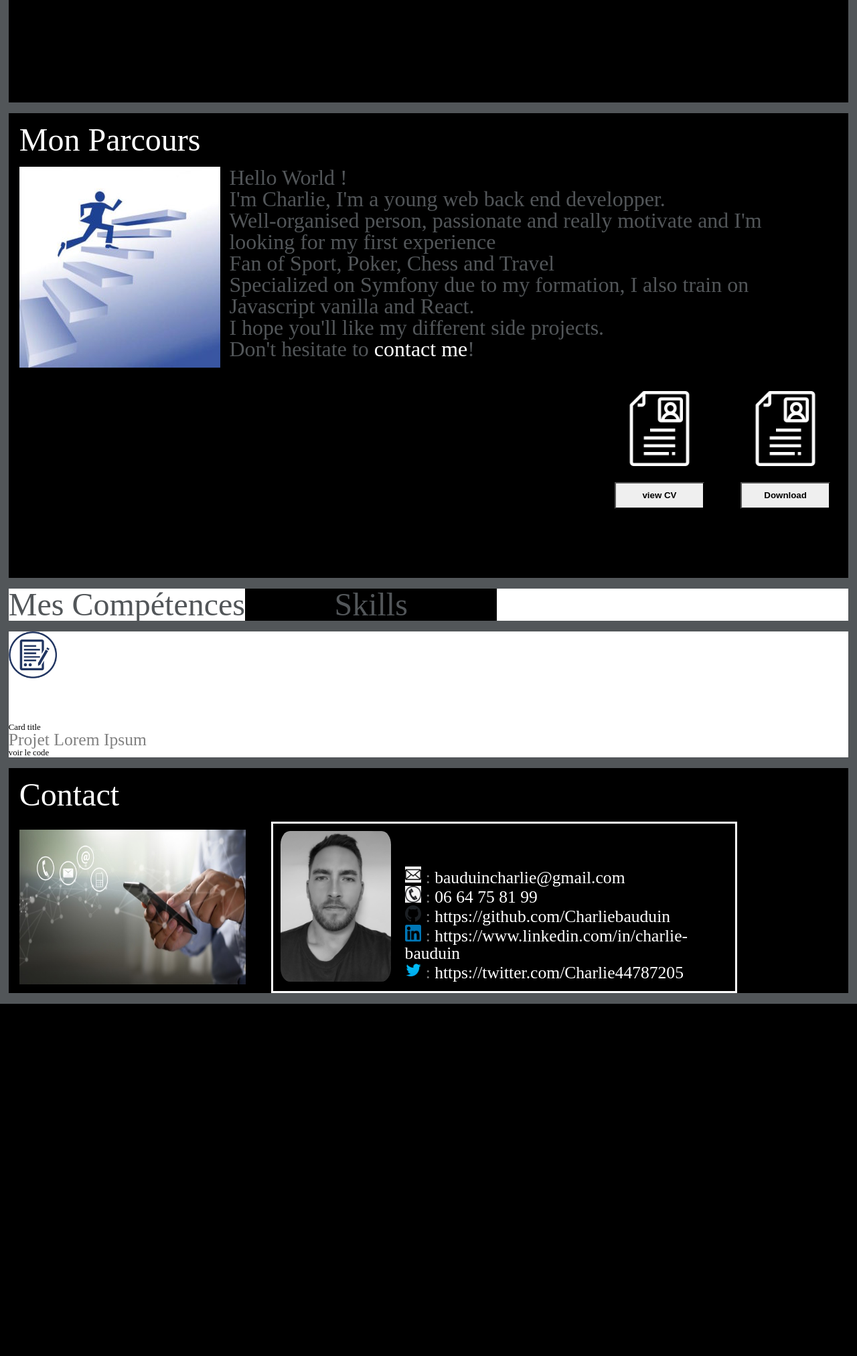
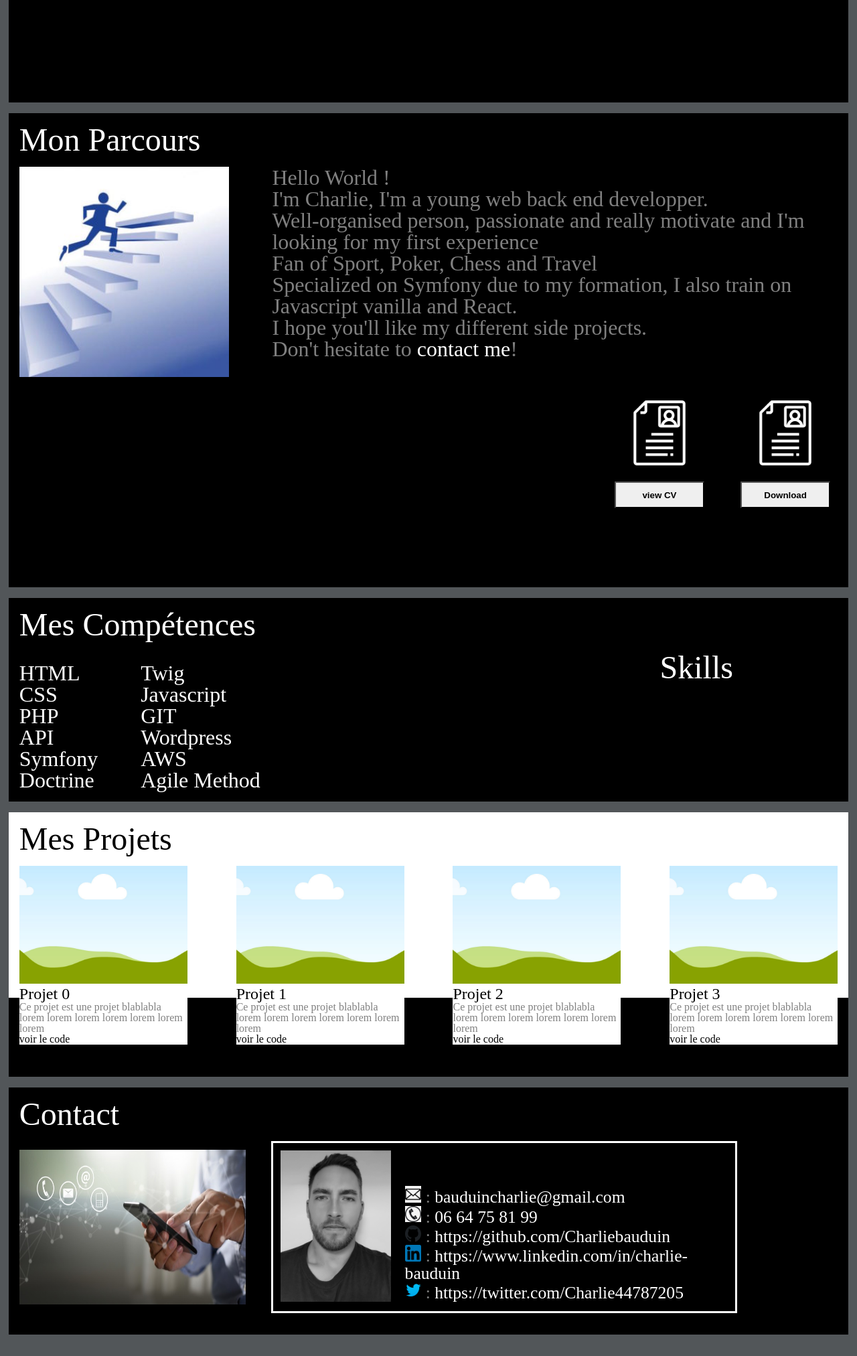
Before and after one commit to Charliebauduin/portfolio, a Symfony app: template Portfolio/templates/home/index.html.twig in a window 1280 px wide. Shown: the whole page at 67% size. Before the commit the page ends 1499 px from the top, so only its background shows below. Run offline with Twig, Linux system fonts and the light colour scheme; the template is opened without the code that fills it, so the values that code supplies are empty; some libraries are stand-ins or nearby versions.

Commit message:
avancement sur refonte du portfolio

```diff
--- a/Portfolio/public/css/style.css
+++ b/Portfolio/public/css/style.css
@@ -1,8 +1,11 @@
 /* ====================================== WRAPPER PART ============================================================*/
+html {
 
+    background-color: #525659;
+
+}
 .wrapper{
 
-    background-color: #525659;
     display: flex;
     flex-direction: column;
     justify-content: center;
@@ -61,6 +64,14 @@
     width: 25%;
     margin-left: 1em;
     margin-bottom: 2em;
+    margin-right: 2em;
+
+}
+
+.parcours-left-part img {
+
+    width: 100%;
+
 
 }
 
@@ -68,12 +79,13 @@
 
     width: 65%;
     margin-bottom: 2em;
+    margin-left: 2em;
 
 }
 
 .parcours-right-part p {
 
-    color: #525659;
+    color: grey;
 
 }
 
@@ -89,6 +101,7 @@
     width: 100%;
     justify-content: flex-end;
 
+
 }
 
 .logo-cv {
@@ -101,7 +114,7 @@
 .cv-view{
 
     width: 15%;
-    height: 80%;
+    height:70%;
     display: flex;
     flex-direction: column;
     text-align: center;
@@ -119,7 +132,7 @@
 .cv-download{
 
     width: 15%;
-    height: 80%;
+    height: 70%;
     display: flex;
     flex-direction: column;
     text-align: center;
@@ -139,10 +152,56 @@
 
 .skills {
     display: flex;
-    background-color: white;
+    background-color: black;
     width: 98%;
     margin: auto;
     margin-bottom: 1em;
+    flex-wrap: wrap;
+
+}
+
+.skills-title {
+
+    color: white;
+    margin: 1em;
+    width: 100%
+
+}
+
+.skills-left-part{
+    display: flex;
+    width: 75%;
+    height: 50%;
+    margin: 1em;
+
+}
+
+.skills-right-part {
+
+    width: 20%;
+    max-height: 15em;
+
+
+}
+
+.skills-right-part h1 {
+
+    color: white;
+
+}
+
+.skills-list {
+
+    font-size: 2em;
+    margin-right: 2em;
+    color: white;
+
+}
+
+.skills-list2 {
+
+    font-size: 2em;
+    color: white;
 
 }
 
@@ -150,10 +209,48 @@
 
 .projects {
     display: flex;
-    background-color: white;
+    background: linear-gradient(0deg,  #000000 30%, #ffffff 0%);
     width: 98%;
     margin: auto;
     margin-bottom: 1em;
+    flex-wrap: wrap;
+    justify-content: space-between;
+
+}
+
+.project-title {
+
+    width: 100%;
+    margin: 1em;
+
+}
+
+.project-card {
+
+    width: 20%;
+    height: 100%;
+    margin-bottom: 3em;
+    background-color: white;
+    margin-left: 1em;
+    margin-right: 1em;
+
+}
+
+.project-card img {
+
+    width: 100%;
+
+}
+
+.project-card-body h2{
+
+    font-size: 1.5em;
+
+}
+
+.project-card-body p{
+
+    font-size: 1em;
 
 }
 
@@ -165,7 +262,7 @@
     background-color: black;
     width: 98%;
     margin: auto;
-    margin-bottom: 1em;
+    margin-bottom: 2em;
     flex-wrap: wrap;
 
 }
@@ -188,6 +285,7 @@
 
     width: 30%;
     margin-left: 1em;
+    margin-bottom: 2em;
 
 }
 
@@ -196,6 +294,7 @@
     width: 90%;
     margin-top: 0.8em;
     height: 90%;
+    margin-bottom: 2em;
 
 }
 
@@ -207,6 +306,7 @@
     width: 55%;
     justify-content: center;
     border: solid, white;
+    margin-bottom: 2em;
 
 
 }
@@ -234,7 +334,6 @@ h1:hover {
 h1 {
 
      font-size: 3em;
-     color:#525659;
 
 }
 
@@ -459,12 +558,7 @@ body{
 
 
 
-.card-img-top{
-    text-align: center;
-    width: 25%;
-    border-radius: 10%;
 
-}
 
 p img {
 
--- a/Portfolio/templates/home/index.html.twig
+++ b/Portfolio/templates/home/index.html.twig
@@ -81,9 +81,43 @@
 
     <div class="skills">
 
-    <h1>Mes Compétences</h1>
+        <div class="skills-title">
 
-        <div class="right-part">
+            <h1>Mes Compétences</h1>
+
+        </div>
+
+        <div class="skills-left-part">
+
+            <ul class="skills-list">
+
+                <li>HTML</li>
+                <li>CSS</li>
+                <li>PHP</li>
+                <li>API</li>
+                <li>Symfony</li>
+                <li>Doctrine</li>
+
+
+
+            </ul>
+
+            <ul class="skills-list2">
+
+                <li>Twig</li>
+                <li>Javascript</li>
+                <li>GIT</li>
+                <li>Wordpress</li>
+                <li>AWS</li>
+                <li>Agile Method</li>
+
+
+            </ul>
+
+        </div>
+
+
+        <div class="skills-right-part">
 
             <h1>Skills</h1>
 
@@ -106,22 +140,33 @@
 
     <div class="projects">
 
-        <div class="card" style="width: 18rem;">
+        <div class="project-title">
+
+            <h1>Mes Projets</h1>
+
+        </div>
+
+        {% for i in 0..3 %}
+
+        <div class="project-card">
 
             <img class="card-img-top" src="../public/assets/projet.png" alt="Card image cap">
 
 
 
-            <div class="card-body">
+            <div class="project-card-body">
 
-                <h5 class="card-title">Card title</h5>
+                <h2 class="-projet-name">Projet {{i}}</h2>
 
-                <p class="card-text">Projet Lorem Ipsum </p>
+                <p class="project-description">Ce projet est une projet blablabla lorem lorem lorem lorem lorem lorem lorem </p>
                 <a href="#" class="btn btn-primary">voir le code</a>
 
             </div>
 
         </div>
+        {% endfor %}
+
+
 
     </div>
 
```
Also changed, not shown: Portfolio/public/assets/projet.png.
